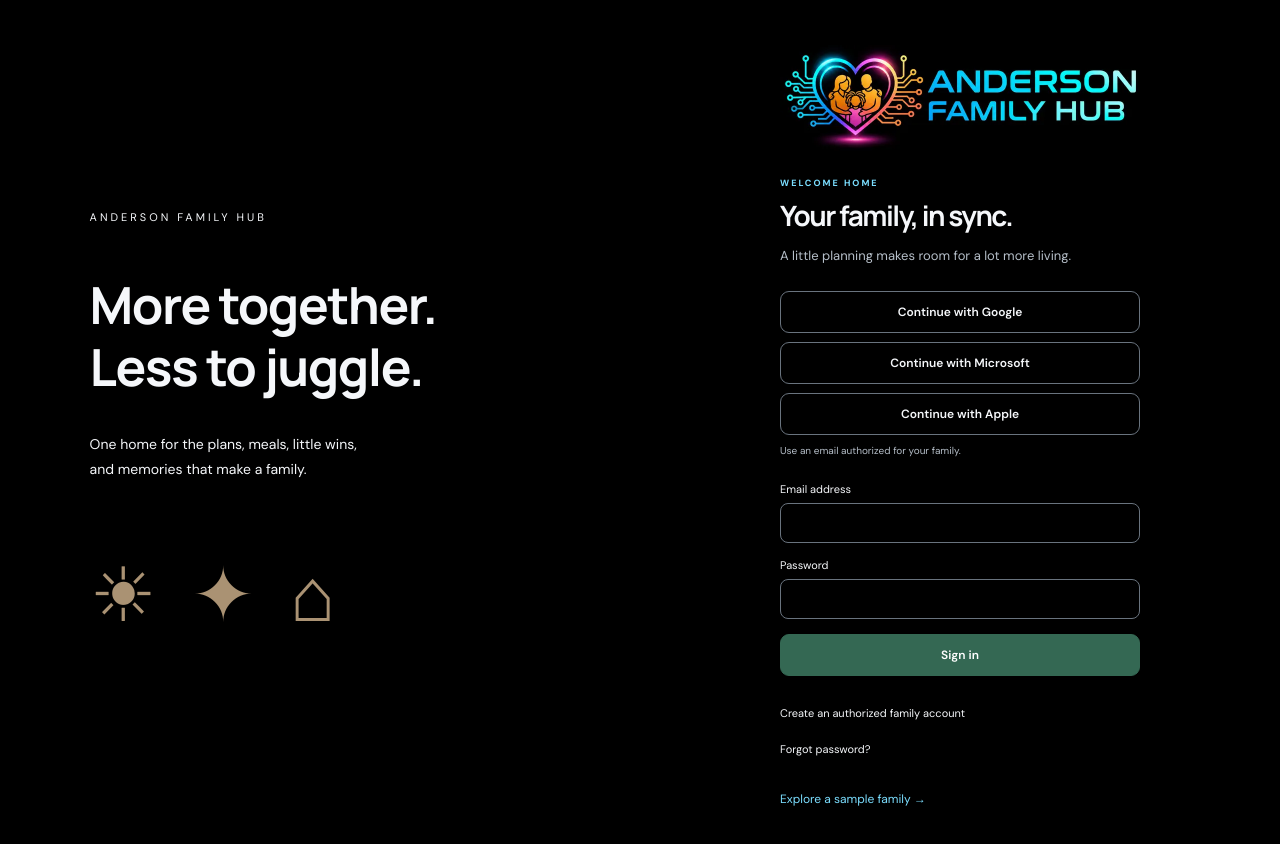
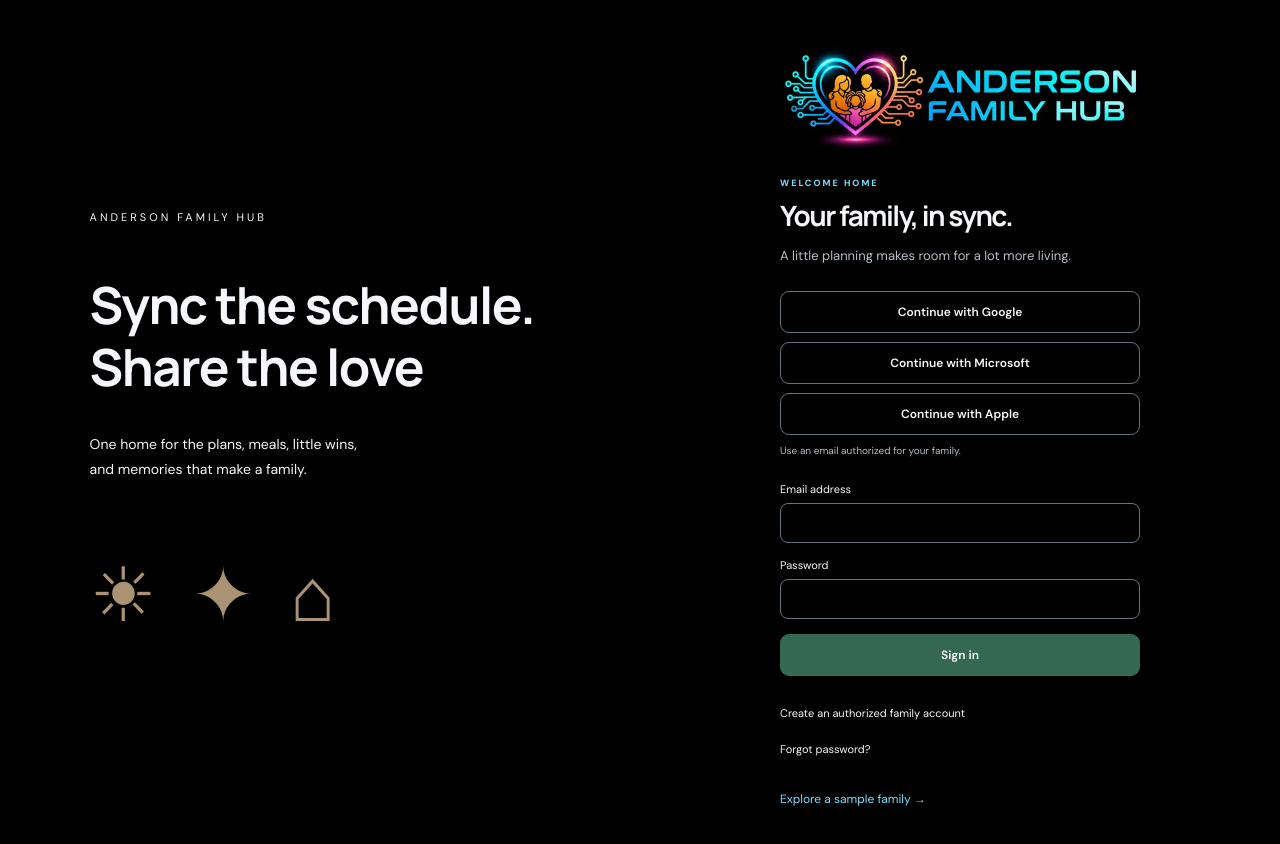
Before and after one commit to locdfathertech-debug/Anderson-calendar, a React (Vite) app: page / in a window 1280 px wide. Shown: the top 844 px of the page. Built offline with nearby package versions, Linux system fonts and the light colour scheme; no server answers.

Commit message:
Update Family Hub sign-in slogan

```diff
--- a/src/App.jsx
+++ b/src/App.jsx
@@ -373,9 +373,9 @@ function Auth({ recovery = false, onError }) {
       <section className="auth-story">
         <p>ANDERSON FAMILY HUB</p>
         <h1>
-          More together.
+          Sync the schedule.
           <br />
-          Less to juggle.
+          Share the love
         </h1>
         <p>
           One home for the plans, meals, little wins,
```
